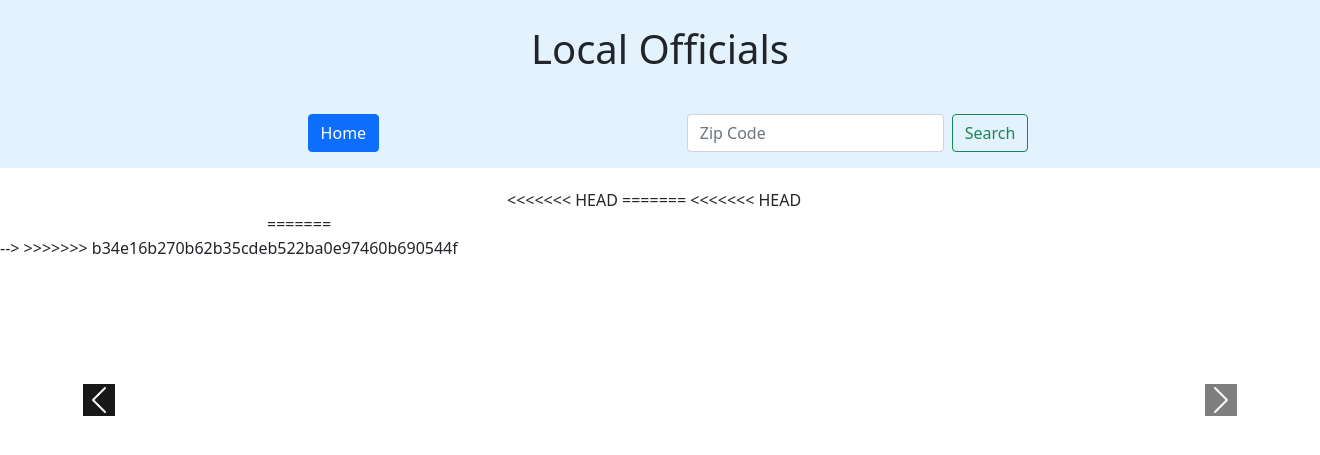
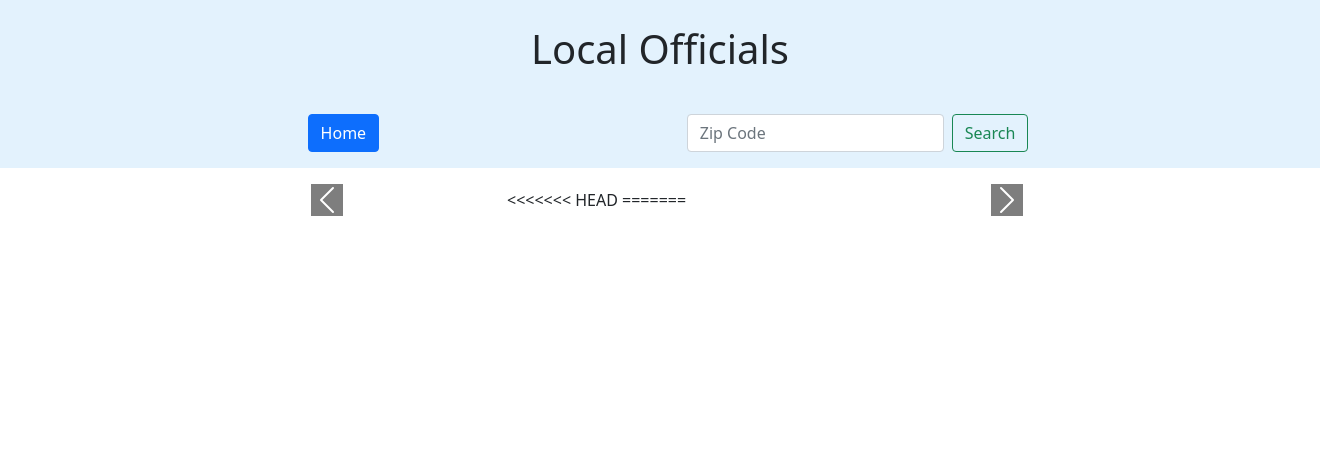
Before and after one commit to bill-wilkin/urkarine_hackathon, a Flask app: template flask_app/templates/search.html in a window 1320 px wide. Shown: the top 455 px of the page. Run offline with Flask 2, Linux system fonts and the light colour scheme; the template is opened without the code that fills it, so the values that code supplies are empty.

Commit message:
quick change

```diff
--- a/flask_app/templates/search.html
+++ b/flask_app/templates/search.html
@@ -115,12 +115,8 @@
     <div class="carousel-item">
       <img src="https://thescranline.com/wp-content/uploads/2021/03/Dancing-Queen-Cupcakes.jpg" class="d-block w-100" alt="rainbow cupcake" style="max-width: 300px; max-height:300px;">
     </div>
-<<<<<<< HEAD
   </div>
   <!-- controls -->
-=======
-  </div> -->
->>>>>>> b34e16b270b62b35cdeb522ba0e97460b690544f
   <button class="carousel-control-prev" type="button" data-bs-target="#carouselExampleControls" data-bs-slide="prev">
     <span class="carousel-control-prev-icon" aria-hidden="true" style="background-color: black;"></span>
     <span class="visually-hidden">Previous</span>
```
